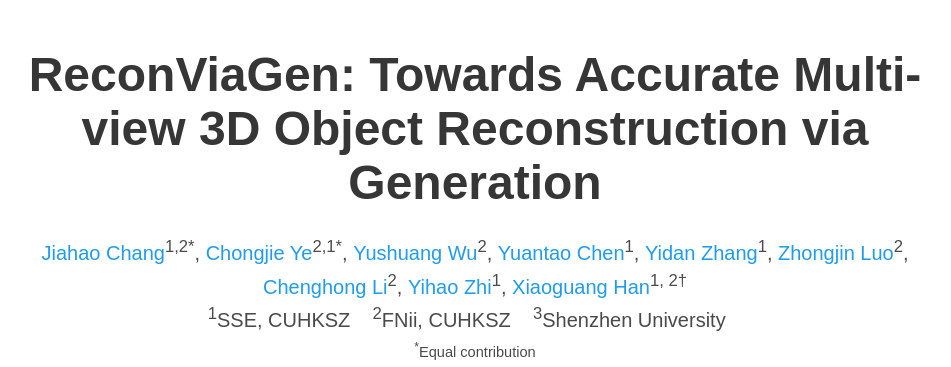
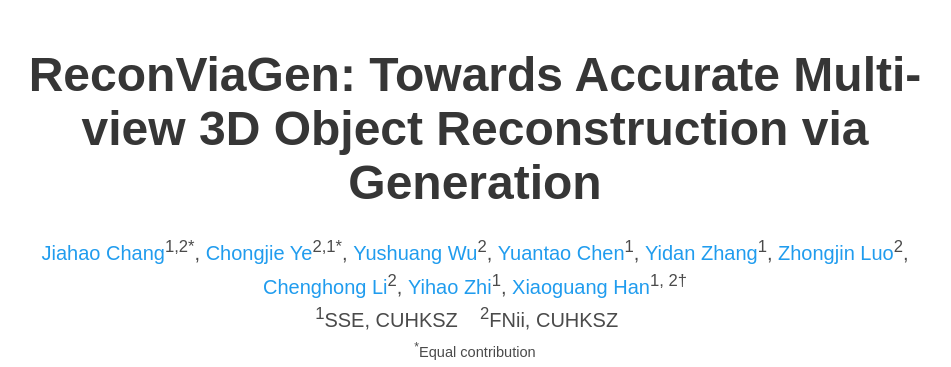
Before and after one commit to Jiahao620/reconviagen, a plain HTML site: page index.html in a window 1280 px wide. Shown: the top 367 px of the page, without its empty margins (165-1116 px from the left). Drawn offline with nearby package versions, Linux system fonts and the light colour scheme; some icons are missing; a web font is replaced by a local one.

Commit message:
Update index.html

```diff
--- a/index.html
+++ b/index.html
@@ -79,7 +79,7 @@
                   <div class="is-size-5 publication-authors">
                     <span class="author-block"><sup>1</sup>SSE, CUHKSZ</span>&nbsp&nbsp&nbsp
                     <span class="author-block"><sup>2</sup>FNii, CUHKSZ</span>&nbsp&nbsp&nbsp
-                    <span class="author-block"><sup>3</sup>Shenzhen University</span>&nbsp&nbsp&nbsp
+
                     <span class="eql-cntrb"><small><br><sup>*</sup>Equal contribution</small></span>
                     <span class="eql-cntrb"><small><br><sup>†</sup>Corresponding Author</small></span>
                     <!-- <span class="eql-cntrb"><small><br><sup>Temporarily provide dataset from Baidu Cloud</small></span> -->
```
